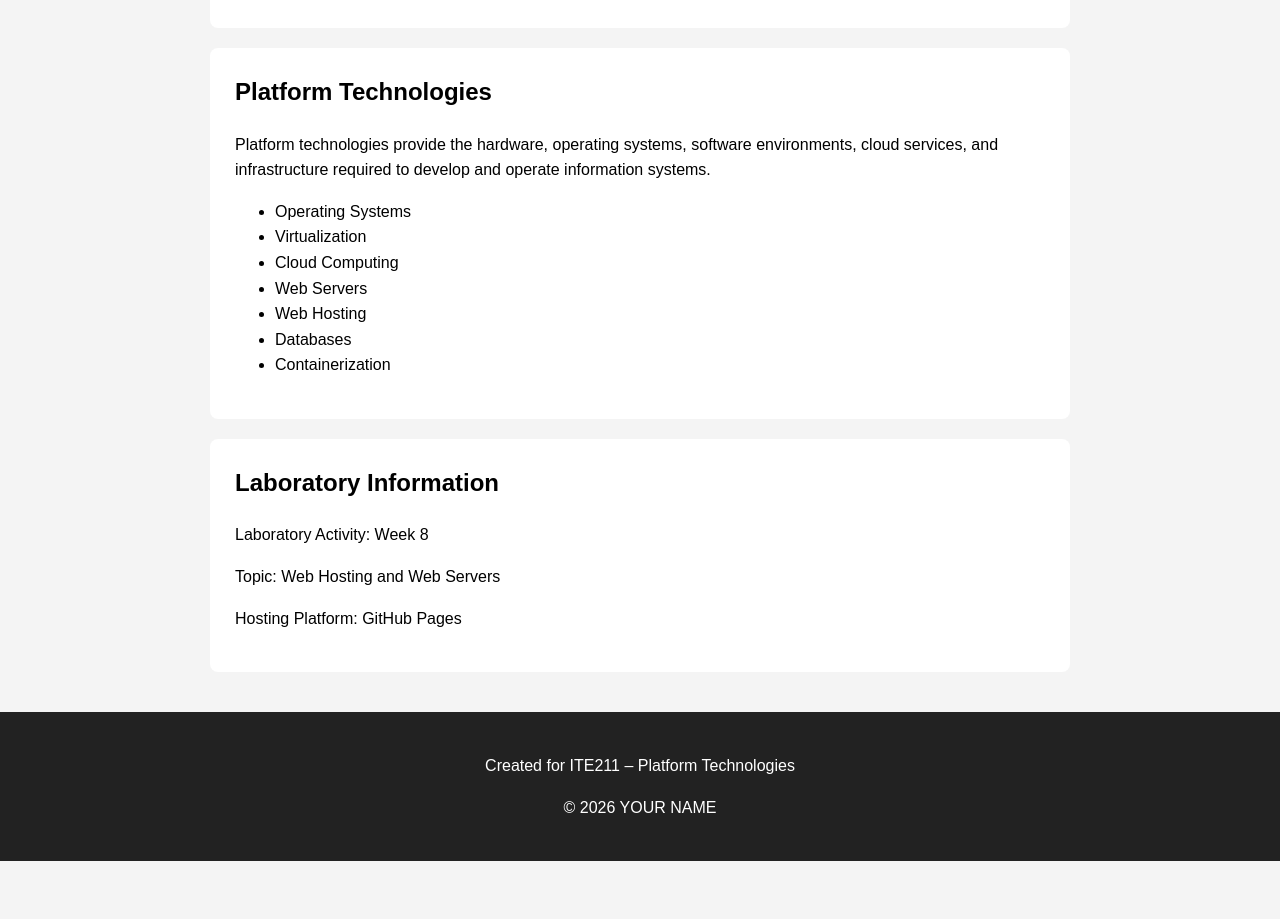
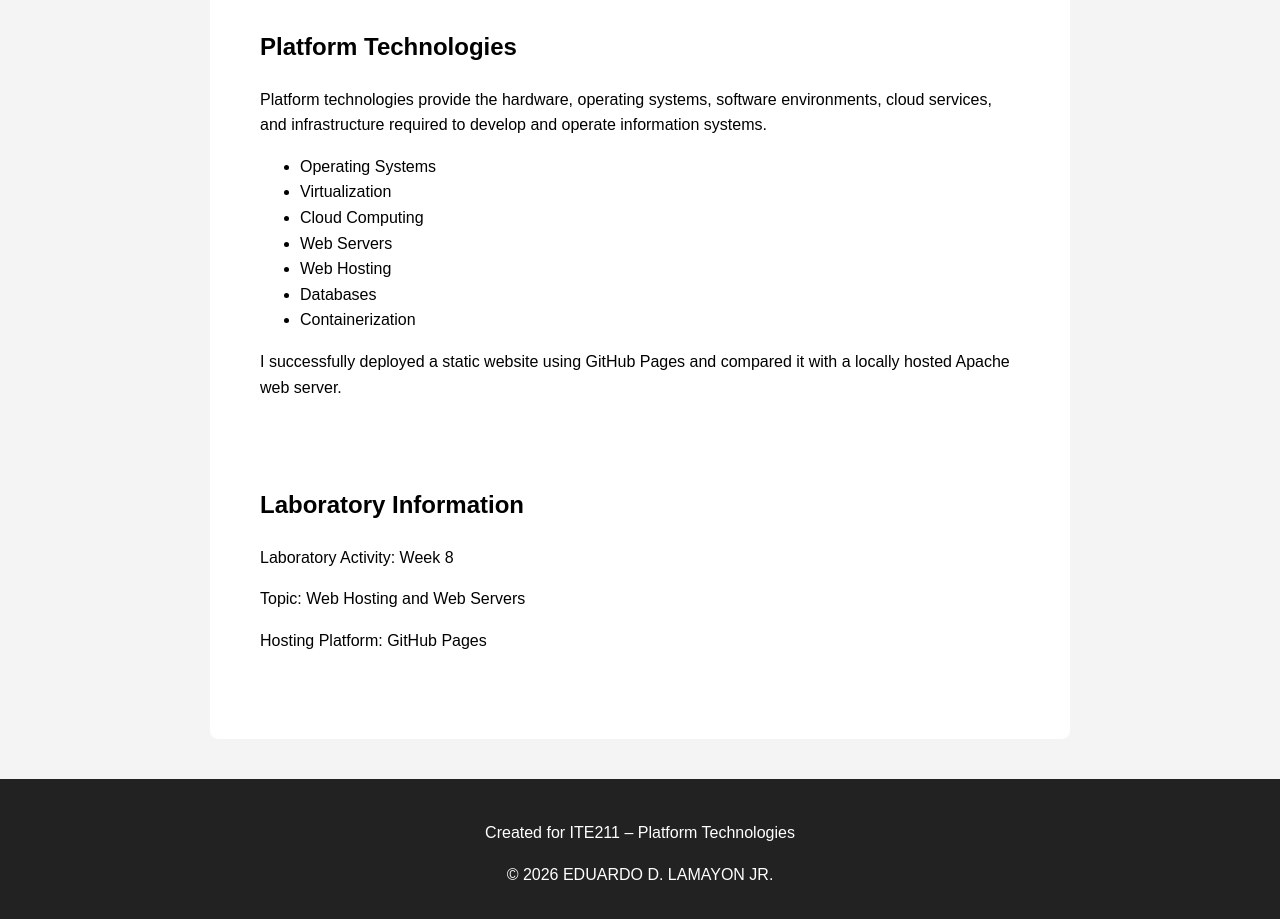
Before and after one commit to jbed22/EduardoJr.-Lamayon-platform-technologies-week8, a plain HTML site: page index.html in a window 1280 px wide. Shown: the part 733-1652 px from the top of the page. Before the commit the page ends 1594 px from the top, so only its background shows below. Drawn offline with Linux system fonts and the light colour scheme.

Commit message:
Add files via upload
Updated Week 8 website

```diff
--- a/index.html
+++ b/index.html
@@ -93,7 +93,6 @@
             <p>
                 Course: ITE211 – Platform Technologies
             </p>
-        </section>
         <section id="platform">
     	   <h2>Platform Technologies</h2>
     	    <p>
@@ -111,6 +110,10 @@
         	<li>Databases</li>
         	<li>Containerization</li>
     	</ul>
+    	<p>
+        	I successfully deployed a static website using GitHub Pages
+        	and compared it with a locally hosted Apache web server.
+    	</p>
 	</section>
         <section id="contact">
             <h2>Laboratory Information</h2>
@@ -131,7 +134,7 @@
         </p>
 
         <p>
-            © 2026 YOUR NAME
+            © 2026 EDUARDO D. LAMAYON JR.
         </p>
     </footer>
 
```
Lines whose indentation alone changed are shown as unchanged.
